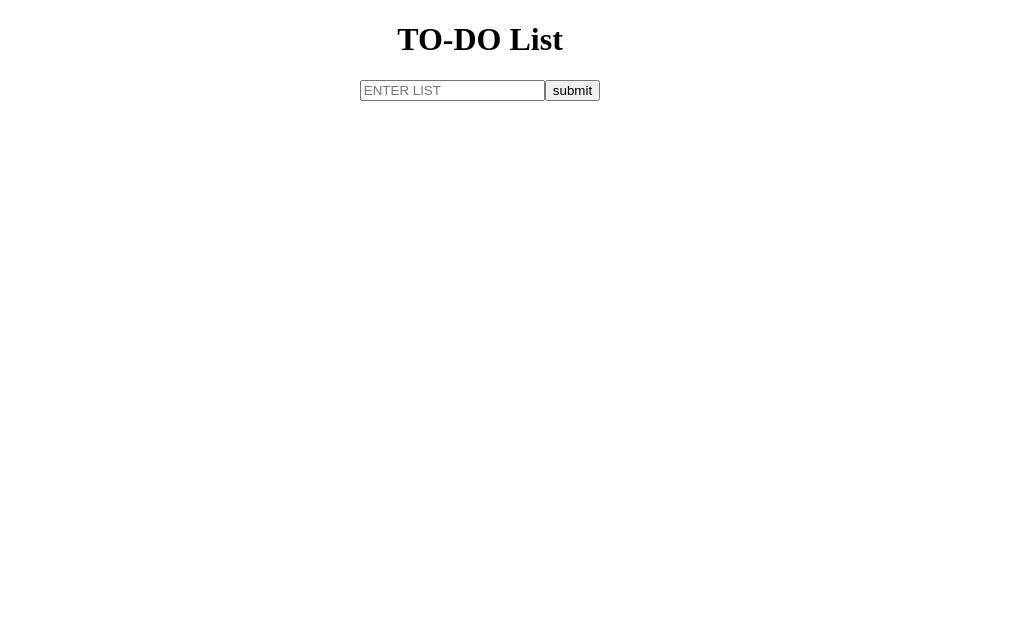
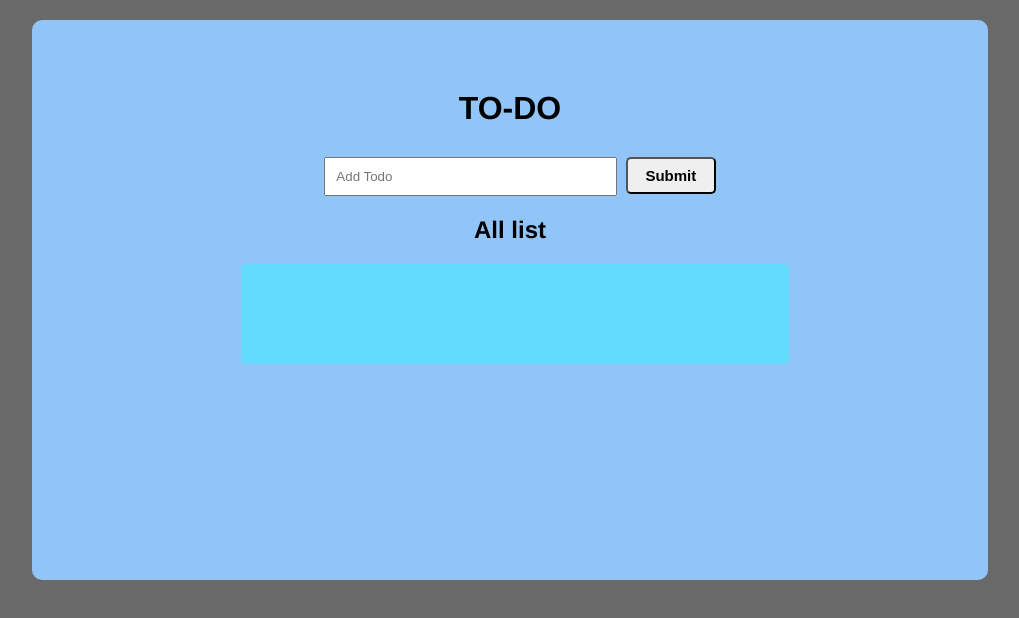
Before and after one commit to uday-dorai/TO-DO_react, a React (Create React App) app: page / in a window 1280 px wide. Shown: the top 618 px of the page, without its empty margins (160-1179 px from the left). Built offline with nearby package versions, Linux system fonts and the light colour scheme.

Commit message:
CSS modified

```diff
--- a/src/App.css
+++ b/src/App.css
@@ -1,5 +1,13 @@
 .App {
   text-align: center;
+  font-family:Helvetica, sans-serif;
+  width: 70%;
+  background-color: rgb(146, 197, 247);
+  padding: 30px;
+  margin-left: 15%;
+  margin-top: 20px;
+  padding-bottom: 200px;
+  border-radius: 10px;
 }
 
 .App-logo {
@@ -7,13 +15,13 @@
   pointer-events: none;
 }
 
-@media (prefers-reduced-motion: no-preference) {
+/* @media (prefers-reduced-motion: no-preference) {
   .App-logo {
     animation: App-logo-spin infinite 20s linear;
   }
-}
+} */
 
-.App-header {
+/* .App-header {
   background-color: #282c34;
   min-height: 100vh;
   display: flex;
@@ -22,35 +30,44 @@
   justify-content: center;
   font-size: calc(10px + 2vmin);
   color: white;
-}
+} */
 
-.App-link {
+/* .App-link {
   color: #61dafb;
-}
+} */
 
-@keyframes App-logo-spin {
+/* @keyframes App-logo-spin {
   from {
     transform: rotate(0deg);
   }
   to {
     transform: rotate(360deg);
   }
+} */
+
+.header{
+  margin-top: 40px;
 }
 
 
 .itemsInTodos{
   /* margin-top: 50px; */
-  margin-left: 32%;
-  width: 400px;
-  background-color: #61dafb;
+  margin-left: 15%;
+  width: 70%;
+  background-color: #2986f1;
   padding: 10px;
   margin-bottom: 20px;
   border-radius: 5px;
 }
 
 .list{
-  margin-top: 50px;
+  width: 50%;
+  /* margin-top: 50px; */
+  margin-left: 20%;
+  padding: 50px;
   list-style-type: none;
+  background-color: #61dafb;
+  border-radius: 5px;
 }
 
 .checkBoxLi{
@@ -58,5 +75,21 @@
 }
 .deleteBtn{
   float: right;
+  /* padding: 10px; */
   border-radius: 3px;
 }
+
+.inputTag{
+  width: 30%;
+  /* height: 25px; */
+  padding: 10px;
+}
+
+.submitBtn{
+  border-radius: 5px;
+  font-size: 15px;
+  font-weight: bold;
+  margin-left: 1%;
+  padding: 8px;
+  width: 10%;
+}
--- a/src/App.js
+++ b/src/App.js
@@ -59,6 +59,7 @@ class App extends Component {
         { /*For input form and submit button */}
         <AddTodoList addTodo={this.addTodo}/>
         {/*  For the list of todos */}
+        <h2> All list</h2>
         <ul className='list'>
           <Todo todos={this.state.todos}
           markComplete={this.markStatus}
--- a/src/components/addTodoList.jsx
+++ b/src/components/addTodoList.jsx
@@ -22,12 +22,12 @@ class addTodoList extends Component{
             <form onSubmit={this.onSubmit} className='formDiv'>
                 <input type='text'
                 className='inputTag'
-                placeholder ='ENTER LIST'
+                placeholder ='Add Todo'
                 name="title"
                 value={this.state.title}
                 onChange ={this.onChange}
                 />
-                <button className='submitBtn' >submit</button>
+                <button className='submitBtn' >Submit</button>
             </form>
         );
     }
--- a/src/components/header.jsx
+++ b/src/components/header.jsx
@@ -3,6 +3,11 @@ import React from 'react';
 // import ReactDOM from 'react-dom';
 
 function headerTag(){
-    return <h1>TO-DO List</h1>
+    return (
+        <div className='header'>
+            <h1>TO-DO</h1>
+        </div>
+    );
+
 }
 export default headerTag;
--- a/src/components/todoItem.jsx
+++ b/src/components/todoItem.jsx
@@ -9,7 +9,7 @@ class todoItems extends Component {
             return {
                 textDecoration:'line-through',
                 color:'white',
-                backgroundColor:'#f4f4f4'
+                backgroundColor:'orange'
             }
         }
     }
--- a/src/index.css
+++ b/src/index.css
@@ -1,10 +1,11 @@
-/* body {
+body {
   margin: 0;
   font-family: -apple-system, BlinkMacSystemFont, 'Segoe UI', 'Roboto', 'Oxygen',
     'Ubuntu', 'Cantarell', 'Fira Sans', 'Droid Sans', 'Helvetica Neue',
     sans-serif;
   -webkit-font-smoothing: antialiased;
   -moz-osx-font-smoothing: grayscale;
+  background-color: dimgray;
 }
 
 code {
@@ -17,4 +18,4 @@ code {
 }
 .inputTag{
   margin-left: 20px;
-} */
+}
```
